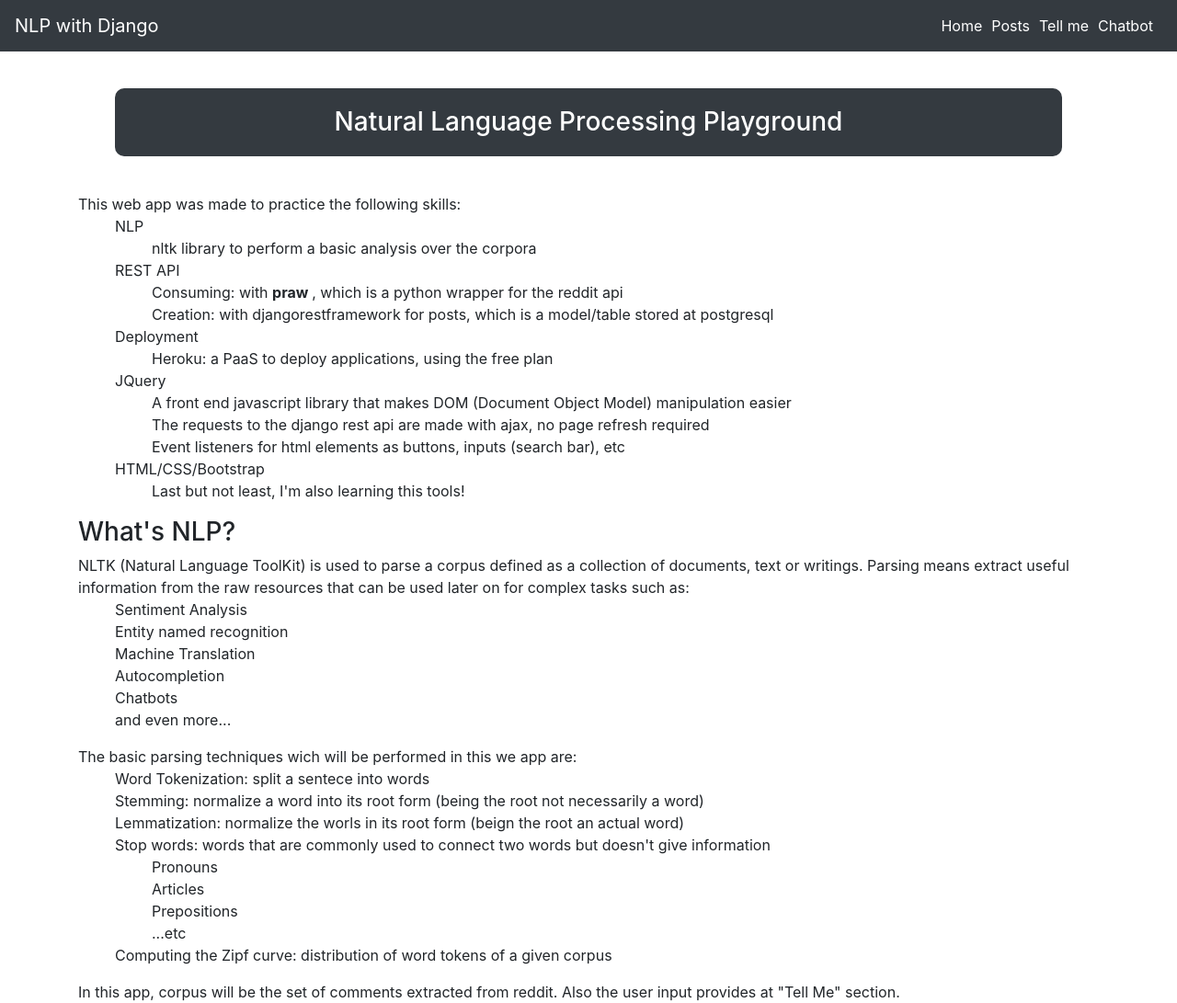
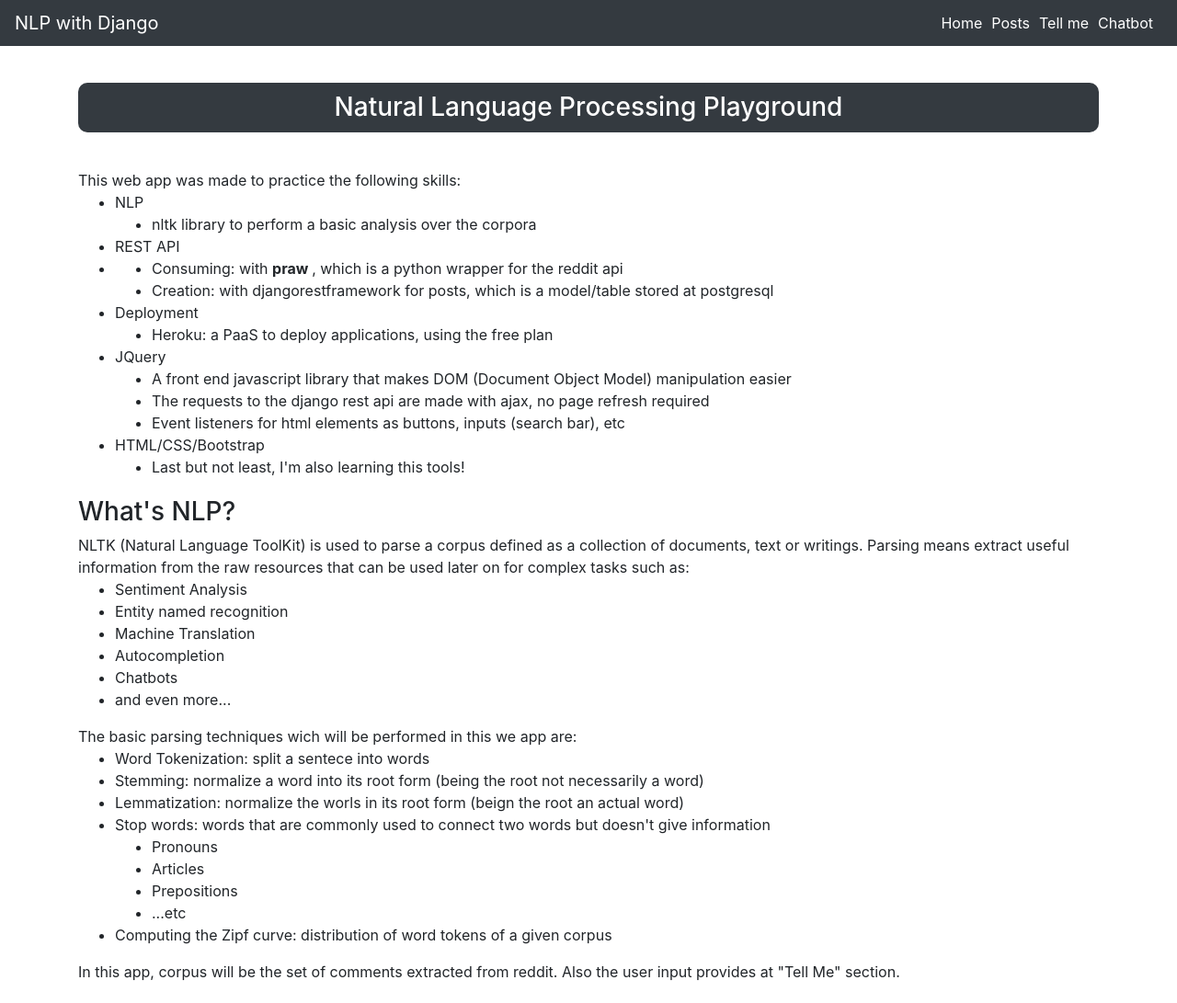
Before and after one commit to daniel-sjkdm/djangonltk, a Django app: page / in a window 1280 px wide. Shown: the whole page at 92% size. After the commit the page ends 1067 px from the top, so only its background shows below. Run offline with Django 3.2, Linux system fonts and the light colour scheme; parts of the project's set-up code (start-up, migrations or seed data) failed here and were passed over; some libraries are stand-ins or nearby versions.

Commit message:
css code

```diff
--- a/static/css/base.css
+++ b/static/css/base.css
@@ -1,7 +1,12 @@
-
 .root {
     background-color: white;
 }
+
+
+nav {
+    height: 50px;
+}
+
 
 nav ul li a {
     text-decoration: none;
@@ -13,3 +18,11 @@
     text-decoration: none;
     color: #50FA7B;
 }
+
+
+.bottom_information {
+	display: flex;
+	flex-direction: column;
+	justify-content: center;
+	align-items: center;
+}
--- a/static/css/index.css
+++ b/static/css/index.css
@@ -2,13 +2,20 @@
     background-color: white;
 }
 
+
 .title {
-    margin: 40px 40px;
-    padding: 20px 20px;
+    margin-top: 40px;
+    margin-bottom: 40px;
+    padding: 10px 10px;
     text-align: center;
     background-color: #343A40;
     color: white;
     border-radius: 10px;
+}
+
+
+.title:hover {
+    letter-spacing: 5px;
 }
 
 
@@ -19,5 +26,11 @@
 
 
 section ul {
-    list-style: none;
+    list-style: disc;
 }
+
+
+section {
+    font-size: 16px;
+    margin-bottom: 20px;
+}
```
